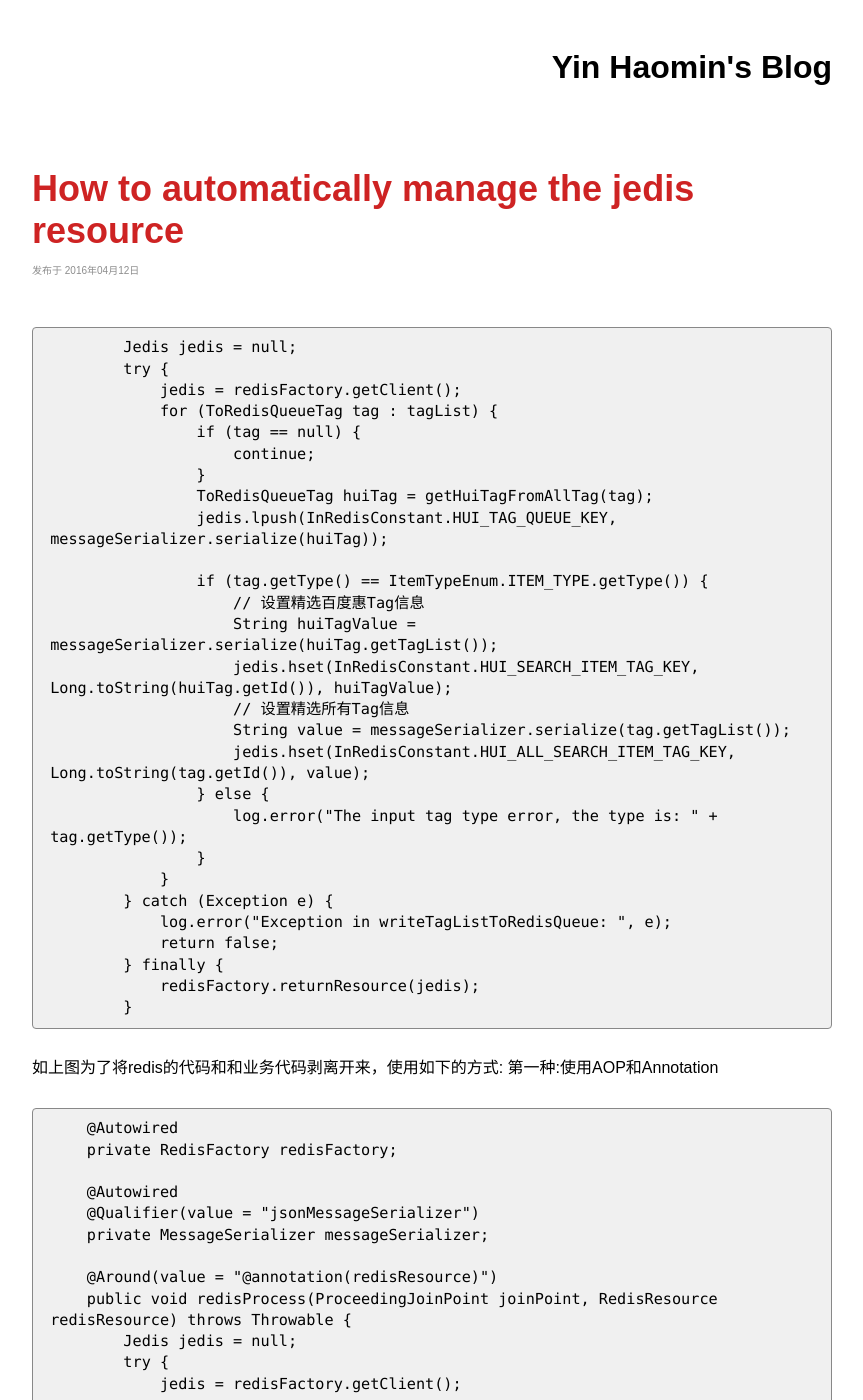
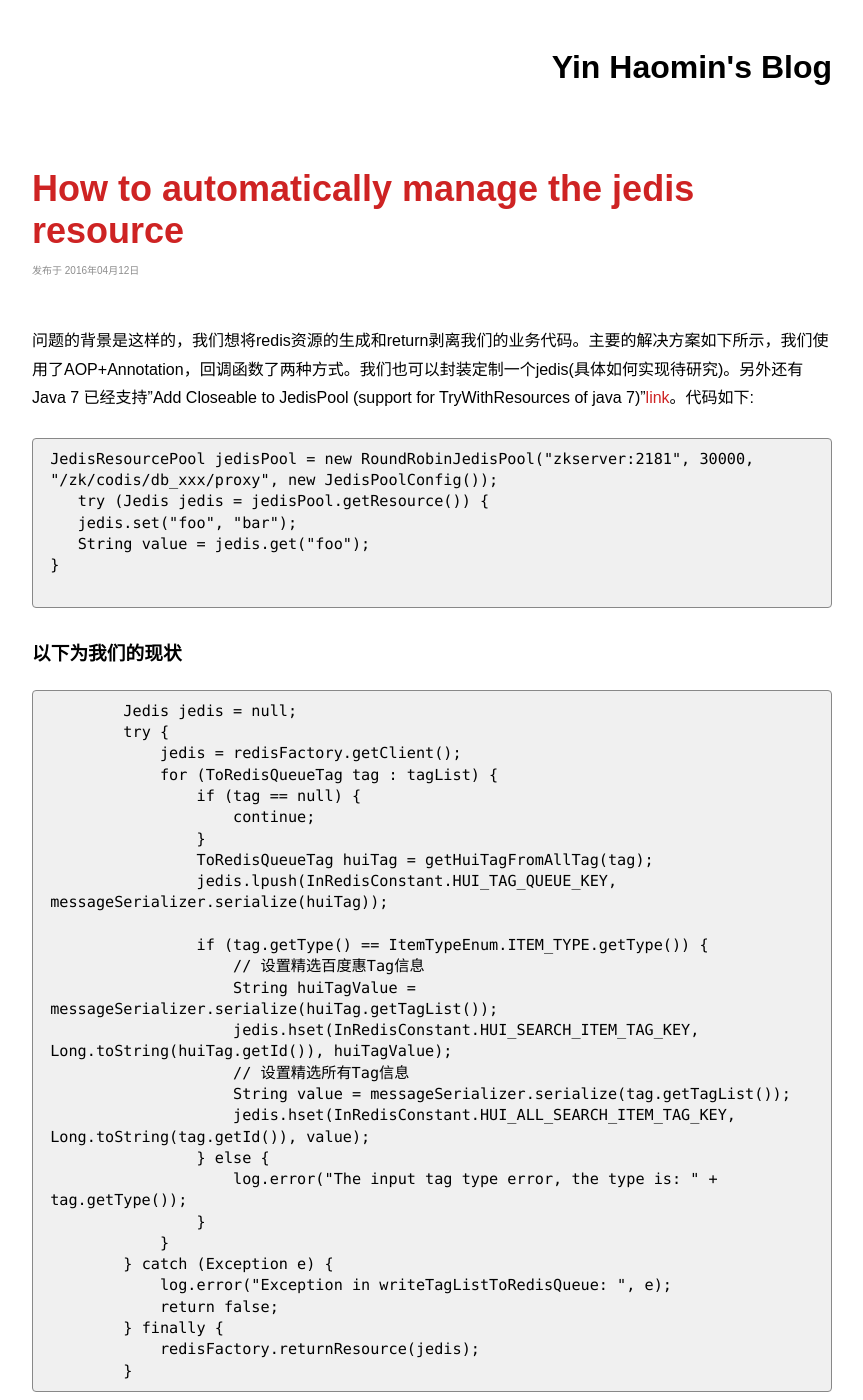
Before and after one commit to yinhaomin/yinhaomin.github.io, a Jekyll site: the page built from _posts/2016-04-12-How to automatically manage the jedis resource.md, in a window 1280 px wide and 1400 px high. Shown: the whole window, without its empty margins (208-1071 px from the left). Built offline with Jekyll 4.4.1, drawn with Linux system fonts in a browser that asks for light colours; comment, search, counter and statistics services are not loaded; some of the changed text lies outside the part shown.

Commit message:
Update 2016-04-12-How to automatically manage the jedis resource.md

````diff
--- a/_posts/2016-04-12-How to automatically manage the jedis resource.md
+++ b/_posts/2016-04-12-How to automatically manage the jedis resource.md
@@ -4,6 +4,19 @@ title: How to automatically manage the jedis resource
 comments: true
 keywords: jedis resource manage
 ---
+
+问题的背景是这样的，我们想将redis资源的生成和return剥离我们的业务代码。主要的解决方案如下所示，我们使用了AOP+Annotation，回调函数了两种方式。我们也可以封装定制一个jedis(具体如何实现待研究)。另外还有Java 7 已经支持"Add Closeable to JedisPool (support for TryWithResources of java 7)"[link](https://github.com/xetorthio/jedis/releases/tag/jedis-2.6.0)。代码如下:
+
+```
+JedisResourcePool jedisPool = new RoundRobinJedisPool("zkserver:2181", 30000, "/zk/codis/db_xxx/proxy", new JedisPoolConfig());
+   try (Jedis jedis = jedisPool.getResource()) {
+   jedis.set("foo", "bar");
+   String value = jedis.get("foo");
+}
+
+```
+
+### 以下为我们的现状
 
 ```
         Jedis jedis = null;
@@ -36,7 +49,8 @@ keywords: jedis resource manage
 ```
 
 如上图为了将redis的代码和和业务代码剥离开来，使用如下的方式:
-第一种:使用AOP和Annotation
+
+### 第一种:使用AOP和Annotation
 
 ```
     @Autowired
````
Also changed, not shown: other parts of _posts/2016-04-12-How to automatically manage the jedis resource.md (+1 -1 lines).
